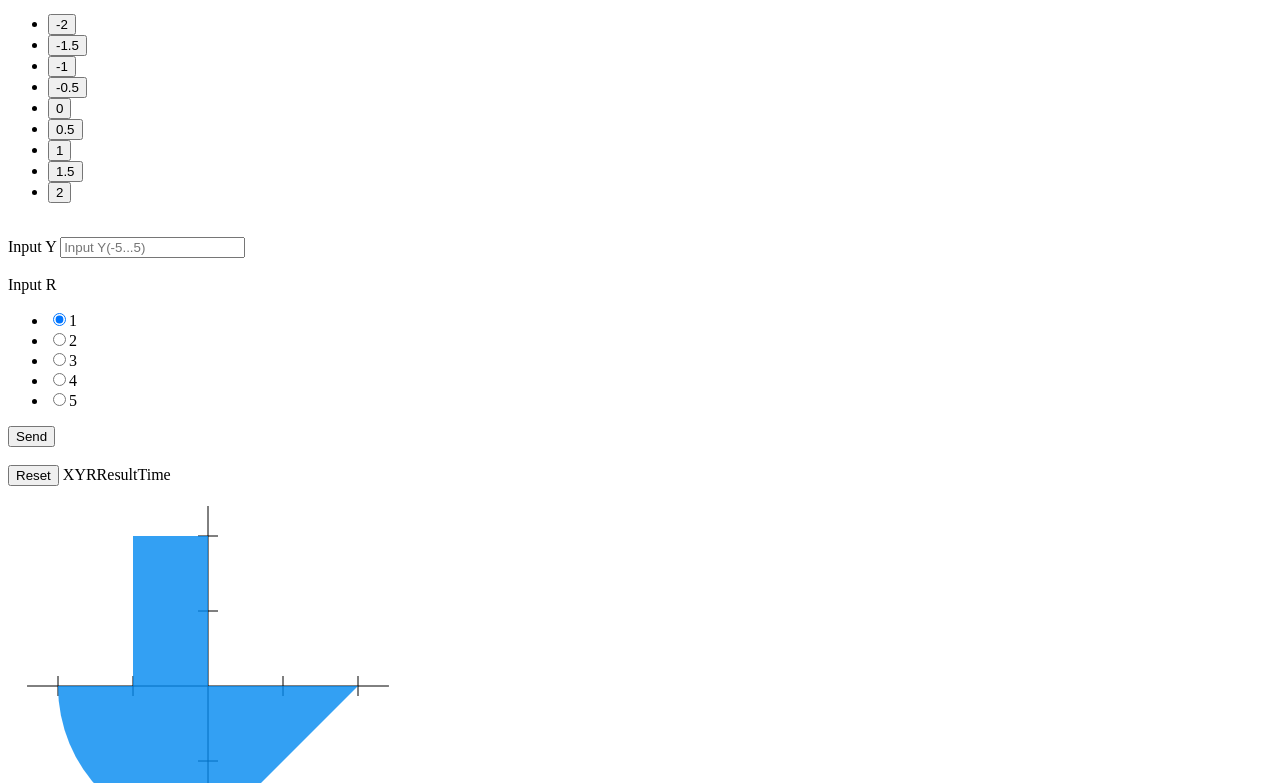
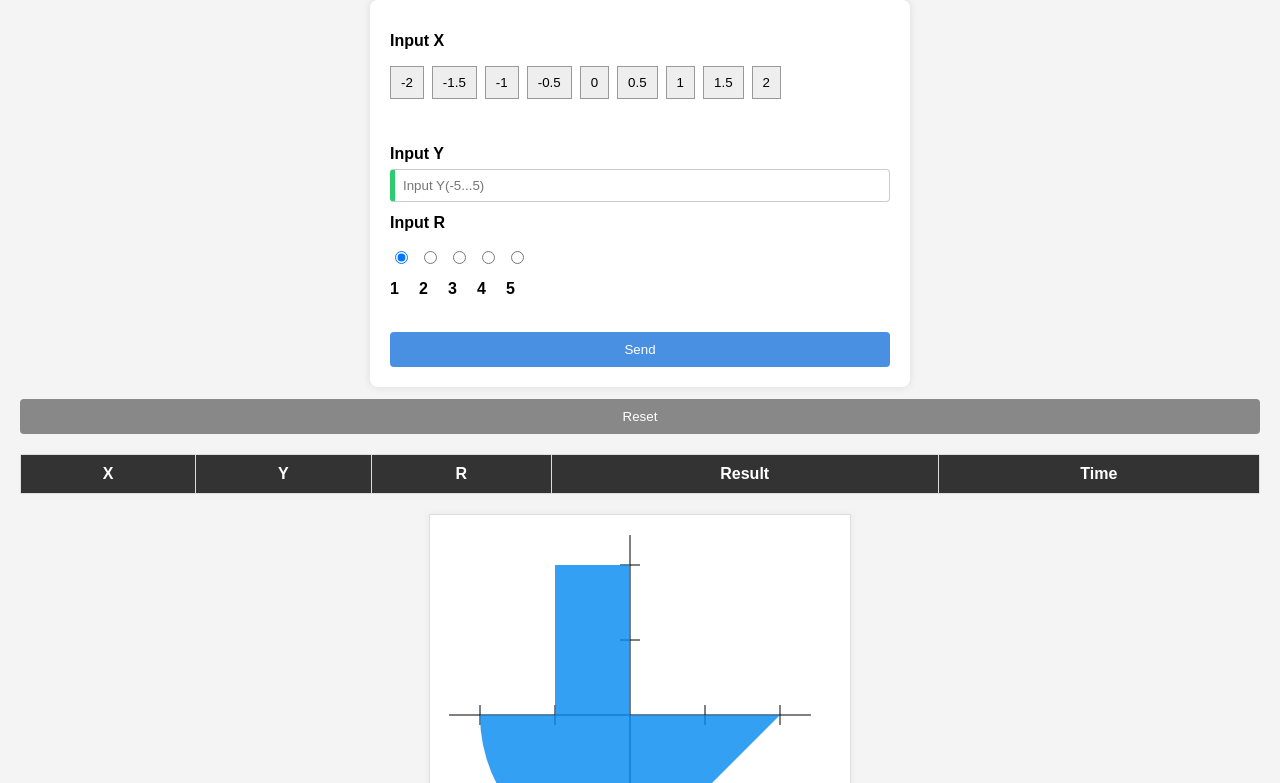
Before and after one commit to shizu4ka/Zinnatullin_Web_Lab1, a website: page index.html in a window 1280 px wide. Shown: the part 100-883 px from the top of the page. Drawn offline with Linux system fonts and the light colour scheme.

Commit message:
added css

```diff
--- a/index.html
+++ b/index.html
@@ -3,6 +3,7 @@
 <head>
     <meta charset="UTF-8">
     <title>The First Lab by Web</title>
+    <link rel="stylesheet" href="style.css">
 </head>
 <body>
 <h1>The First Lab by Web</h1>
@@ -42,8 +43,6 @@
     <label>Input Y</label>
     <input type="text" id="Y" pattern="^-?(?:[0-4](?:[.,]\d+)?|5(?:[.,]0+)?)$" placeholder="Input Y(-5...5)">
     <span id="YError"></span>
-    <br>
-    <br>
     <label>Input R</label>
     <ul id="R">
         <li><input type="radio" name="OptionR" value="1" checked/><label>1</label></li>
@@ -54,24 +53,29 @@
     </ul>
     <input type="submit" value="Send">
 </form>
-<br>
 <button id="reset">Reset</button>
+<div>
     <table id="resultsTable">
         <thead>
-    <tr>X</tr>
-    <tr>Y</tr>
-    <tr>R</tr>
-    <tr>Result</tr>
-    <tr>Time</tr>
+        <tr>
+            <th>X</th>
+            <th>Y</th>
+            <th>R</th>
+            <th>Result</th>
+            <th>Time</th>
+        </tr>
         </thead>
         <tbody></tbody>
     </table>
+</div>
+<div class="right-column">
     <div style="position: relative; width: 400px; height: 400px;">
         <canvas id="areaCanvas" width="400" height="400"
                 style="position: absolute; left: 0; top: 0; background-color: #ffffff;"></canvas>
         <canvas id="areaCanvasPoints" width="400" height="400"
                 style="position: absolute; left: 0; top: 0; background: none !important;;"></canvas>
     </div>
+</div>
 <script src="index.js"></script>
 </body>
 </html>
--- /dev/null
+++ b/style.css
@@ -0,0 +1,133 @@
+body {
+    font-family: Arial, sans-serif;
+    background: #f4f4f4;
+    margin: 0;
+    padding: 20px;
+}
+
+h1 {
+    text-align: center;
+    color: #222;
+}
+
+form {
+    max-width: 500px;
+    margin: 0 auto;
+    background: white;
+    padding: 20px;
+    border-radius: 8px;
+    box-shadow: 0 0 8px rgba(0,0,0,0.1);
+}
+
+label {
+    display: flex;
+    margin-top: 12px;
+    margin-bottom: 6px;
+    font-weight: bold;
+}
+
+#X, #R {
+    list-style: none;
+    padding: 0;
+    display: flex;
+    flex-wrap: wrap;
+    gap: 8px;
+}
+
+#X > li > button {
+    padding: 8px 10px;
+    border: 1px solid #999;
+    background: #eee;
+    cursor: pointer;
+    transition: background 0.2s, border-color 0.2s;
+}
+
+input[type="text"] {
+    width: 100%;
+    padding: 8px;
+    box-sizing: border-box;
+    border: 1px solid #ccc;
+    border-radius: 4px;
+    outline: none;
+}
+
+input[type="submit"], #reset {
+    width: 100%;
+    margin-top: 12px;
+    padding: 10px;
+    border: none;
+    background: #4a90e2;
+    color: white;
+    cursor: pointer;
+    border-radius: 4px;
+    transition: background 0.2s;
+}
+
+#reset {
+    background: #888;
+}
+
+#X > li > button:hover {
+    background: #ddd;
+    border-color: #666;
+}
+
+input[type="submit"]:hover {
+    background: #357abd;
+}
+
+#reset:hover {
+    background: #666;
+}
+
+input[type="text"]:focus {
+    border-color: #4a90e2;
+    box-shadow: 0 0 4px rgba(74, 144, 226, 0.4);
+}
+
+input[type="text"]:valid {
+    border-left: 5px solid #2ecc71;
+}
+
+input[type="text"]:invalid {
+    border-left: 5px solid #e74c3c;
+}
+
+
+
+span {
+    color: red;
+    font-size: 12px;
+    display: block;
+    margin-top: 4px;
+}
+
+#resultsTable {
+    width: 100%;
+    margin-top: 20px;
+    border-collapse: collapse;
+    background: white;
+}
+
+#resultsTable th {
+    background: #333;
+    color: white;
+    padding: 10px;
+    text-align: center;
+    border: 1px solid #ddd;
+}
+
+#resultsTable td {
+    border: 1px solid #ddd;
+    padding: 8px;
+    text-align: center;
+}
+
+div[style*="position: relative"] {
+    margin: 20px auto;
+    background: white;
+    padding: 10px;
+    border: 1px solid #ddd;
+    width: 400px;
+    box-shadow: 0 0 8px rgba(0,0,0,0.05);
+}
```
Lines whose indentation alone changed are shown as unchanged.
